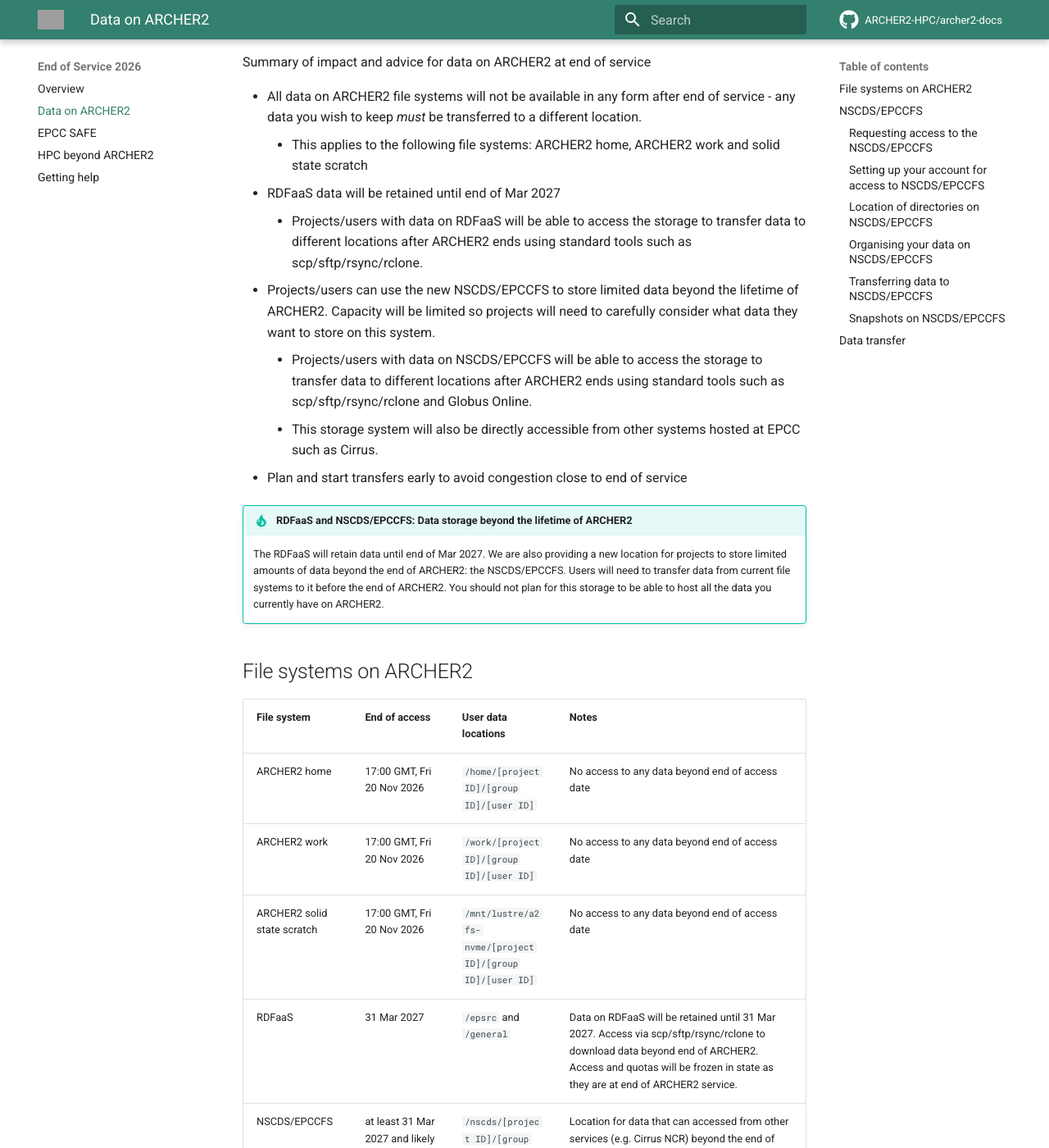
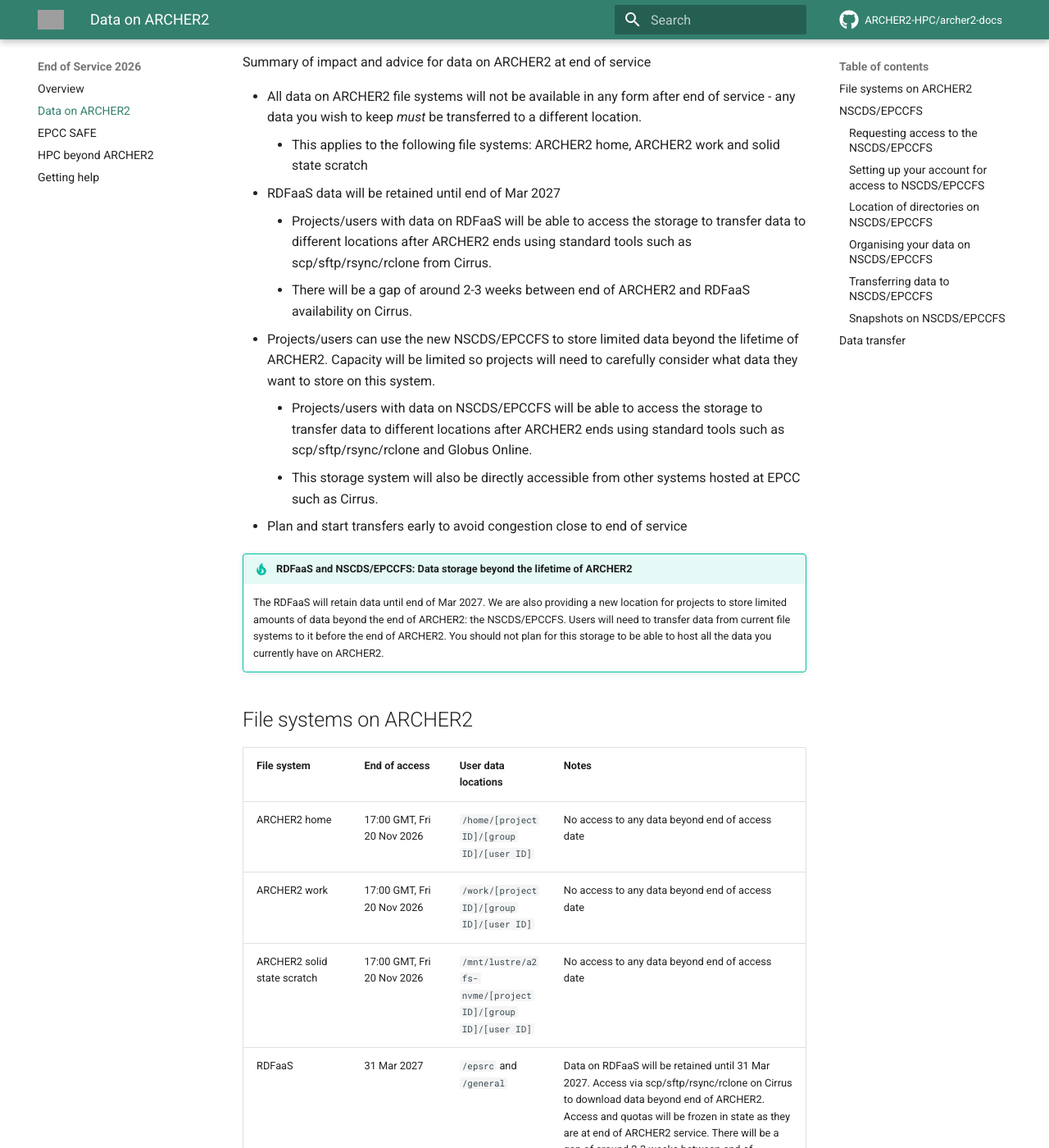
Before and after one commit to ARCHER2-HPC/archer2-docs, an MkDocs documentation site: the page built from docs/end-of-service-2026/data.md, in a window 1280 px wide and 1400 px high, scrolled down 225 px. Shown: the whole window at 82% size. Built offline with MkDocs 1.6.1 and Material for MkDocs 9.7.7, drawn with Linux system fonts in a browser that asks for light colours; comment, search, counter and statistics services are not loaded; some of the changed text lies outside the part shown; grey boxes are pictures that could not be loaded.

Commit message:
Adds note on gap in RDFaaS availability

```diff
--- a/docs/end-of-service-2026/data.md
+++ b/docs/end-of-service-2026/data.md
@@ -7,7 +7,8 @@
     + This applies to the following file systems: ARCHER2 home, ARCHER2 work and solid state scratch
 - RDFaaS data will be retained until end of Mar 2027
     + Projects/users with data on RDFaaS will be able to access the storage to transfer data to different
-      locations after ARCHER2 ends using standard tools such as scp/sftp/rsync/rclone.
+      locations after ARCHER2 ends using standard tools such as scp/sftp/rsync/rclone from Cirrus.
+    + There will be a gap of around 2-3 weeks between end of ARCHER2 and RDFaaS availability on Cirrus.
 - Projects/users can use the new NSCDS/EPCCFS to store limited data
   beyond the lifetime of ARCHER2.  Capacity will be limited so projects will need to carefully
   consider what data they want to store on this system.
@@ -30,7 +31,7 @@
 | ARCHER2 home | 17:00 GMT, Fri 20 Nov 2026 | `/home/[project ID]/[group ID]/[user ID]` | No access to any data beyond end of access date |
 | ARCHER2 work | 17:00 GMT, Fri 20 Nov 2026 | `/work/[project ID]/[group ID]/[user ID]` | No access to any data beyond end of access date |
 | ARCHER2 solid state scratch | 17:00 GMT, Fri 20 Nov 2026 | `/mnt/lustre/a2fs-nvme/[project ID]/[group ID]/[user ID]` | No access to any data beyond end of access date |
-| RDFaaS | 31 Mar 2027 | `/epsrc` and `/general`  | Data on RDFaaS will be retained until 31 Mar 2027. Access via scp/sftp/rsync/rclone to download data beyond end of ARCHER2. Access and quotas will be frozen in state as they are at end of ARCHER2 service. |
+| RDFaaS | 31 Mar 2027 | `/epsrc` and `/general`  | Data on RDFaaS will be retained until 31 Mar 2027. Access via scp/sftp/rsync/rclone on Cirrus to download data beyond end of ARCHER2. Access and quotas will be frozen in state as they are at end of ARCHER2 service.  There will be a gap of around 2-3 weeks between end of ARCHER2 and RDFaaS availability on Cirrus.  |
 | NSCDS/EPCCFS | at least 31 Mar 2027 and likely to mid-2028 | `/nscds/[project ID]/[group ID]/[user ID]` | Location for data that can accessed from other services (e.g. Cirrus NCR) beyond the end of ARCHER2. Also access via scp/sftp/rsync/rclone and Globus Online beyond end of ARCHER2.  Access and quotas can be managed via SAFE even beyond end of ARCHER2 service. |
 
 ## NSCDS/EPCCFS
```
Also changed, not shown: docs/end-of-service-2026/index.md (+1 -1 lines).
